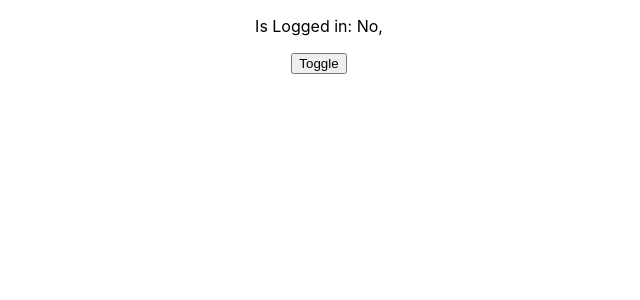
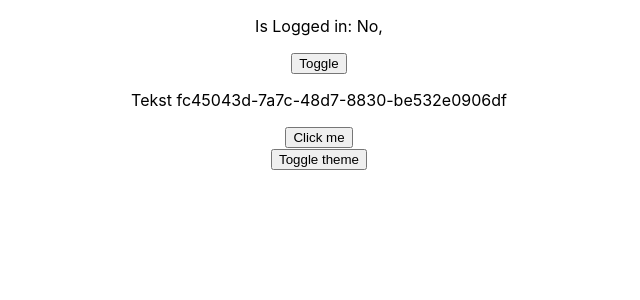
Before and after one commit to patrykomiotek/ccapp, a React (Create React App) app: page / in a window 1280 px wide. Shown: the top 300 px of the page, without its empty margins (321-961 px from the left). Built offline with nearby package versions, Linux system fonts and the light colour scheme.

Commit message:
feat: theme context provider

```diff
--- a/src/App.tsx
+++ b/src/App.tsx
@@ -11,19 +11,21 @@ import { Counter } from './components/Counter';
 // const DumbComponent = () => <p>Hello</p>;
 import { AuthInfo } from './components/Auth';
 import { AuthProvider } from './components/Auth/AuthContext';
-
+import { ThemeProvider } from './components/Theme/ThemeContext';
 
 function App() {
   return (
     <div className="App">
       <AuthProvider>
-        <AuthInfo />
-        {/* <Viewport /> */}
-        {/* <Counter /> */}
-        {/* <RegistrationPage /> */}
+        <ThemeProvider>
+          <AuthInfo />
+          {/* <Viewport /> */}
+          {/* <Counter /> */}
+          <Generator />
+          {/* <RegistrationPage /> */}
+        </ThemeProvider>
       </AuthProvider>
 
-      {/* <Generator /> */}
       {/* <Text>Today is Monday</Text>
       <Text>Hello</Text>
       <Text>Lorem</Text> */}
--- /dev/null
+++ b/src/components/Generator.css
@@ -0,0 +1,4 @@
+.dark {
+  background: #2c3e50;
+  color: #ecf0f1;
+}
--- a/src/components/Generator.tsx
+++ b/src/components/Generator.tsx
@@ -2,22 +2,30 @@ import { MouseEventHandler, useState } from 'react';
 
 import { v4 as uuidv4 } from 'uuid'; // @types/uuid
 import { AuthInfo } from '../components/Auth'
+import { useThemeContext } from '../components/Theme/ThemeContext';
+import { ThemeSwitcher } from '../components/Theme/ThemeSwitcher';
+import './Generator.css';
 
 const Generator = () => {
   // useState -> [var, fn]
   // const [id, setId] = useState<number>(0);
   const [id, setId] = useState<string>(uuidv4());
+  const { theme } = useThemeContext();
 
   const handleClick: MouseEventHandler<HTMLButtonElement> = (e) => {
     setId(uuidv4());
   }
 
+  const className = theme === 'DARK' ? 'dark' : '';
   return (
-    <> {/* React.Fragment */}
+    <div className={className}> {/* React.Fragment */}
       <p>Tekst {id}</p>
-      <button onClick={handleClick}>Click me</button>
-      <AuthInfo />
-    </>
+      <div>
+        <button onClick={handleClick}>Click me</button>
+      </div>
+      {/* <AuthInfo /> */}
+      <ThemeSwitcher />
+    </div>
   )
 }
 
--- /dev/null
+++ b/src/components/Theme/ThemeContext.tsx
@@ -0,0 +1,41 @@
+import React, { createContext, useState, useContext } from 'react';
+
+enum Theme {
+  LIGHT = 'LIGHT',
+  DARK = 'DARK'
+}
+
+interface ThemeContextType {
+  theme: Theme;
+  toggle: () => void;
+}
+
+const ThemeContext = createContext<ThemeContextType | null>(null);
+
+const useTheme = () => {
+  const [theme, setTheme] = useState(Theme.LIGHT);
+  const toggle = () => setTheme(
+    theme === Theme.LIGHT ? Theme.DARK : Theme.LIGHT
+  );
+  return { theme, toggle };
+}
+
+export const useThemeContext = () => {
+  const context = useContext(ThemeContext);
+  if (!context) {
+    throw new Error('Component should be placed in ThemeProvider component');
+  }
+  return context;
+}
+
+export const ThemeProvider = ({ children }: { children: React.ReactNode}) => {
+  const { theme, toggle } = useTheme();
+  return (
+    <ThemeContext.Provider value={{
+      theme,
+      toggle,
+    }}>
+      {children}
+    </ThemeContext.Provider>
+  );
+}
--- /dev/null
+++ b/src/components/Theme/ThemeSwitcher.tsx
@@ -0,0 +1,10 @@
+import { useThemeContext } from './ThemeContext';
+
+const ThemeSwitcher = () => {
+  const { toggle } = useThemeContext();
+  return (
+    <button onClick={() => toggle()}>Toggle theme</button>
+  );
+}
+
+export { ThemeSwitcher };
```
